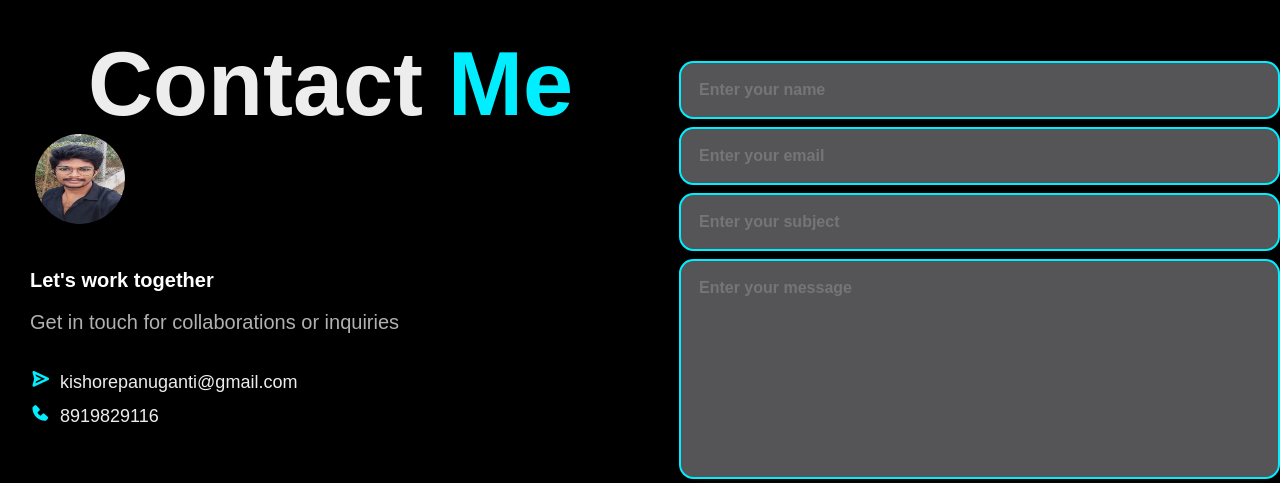
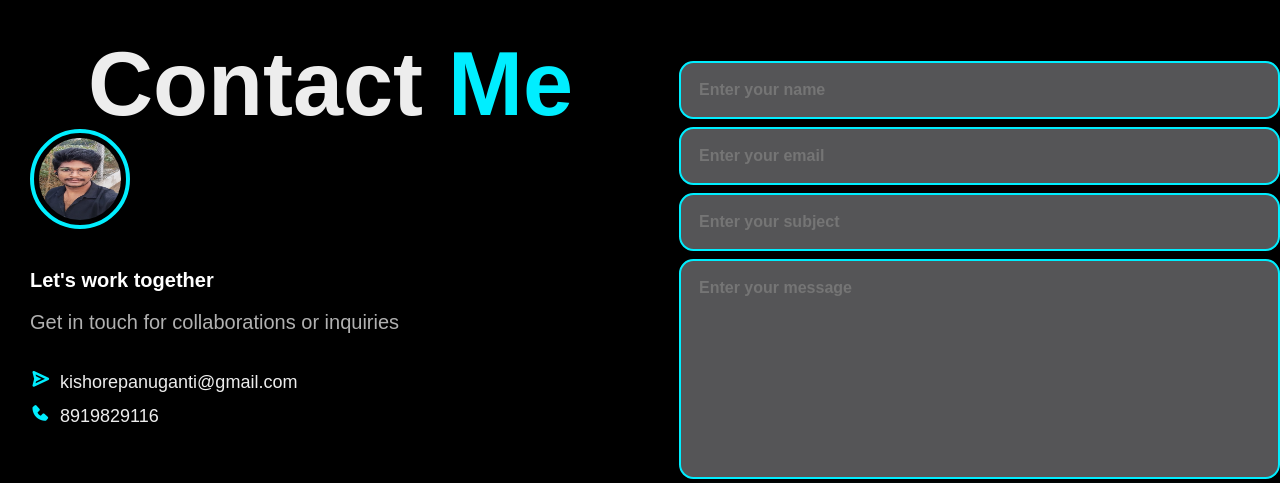
Before and after one commit to Kishore0122/portfolio, a plain HTML site: page index.html in a window 1280 px wide. Shown: the part 4311-4794 px from the top of the page. Drawn offline with nearby package versions, Linux system fonts and the light colour scheme.

Commit message:
Update index.html

```diff
--- a/index.html
+++ b/index.html
@@ -256,7 +256,7 @@
                 height: 100px;
                 border-radius: 50%;
                 margin-bottom: 40px;
-                border: 4px solid #00eef;
+                 border: 4px solid #00eeff;
                 padding: 5px;">
                 <h4>Let's work together</h4>
                 <p>Get in touch for collaborations or inquiries</p>
```
